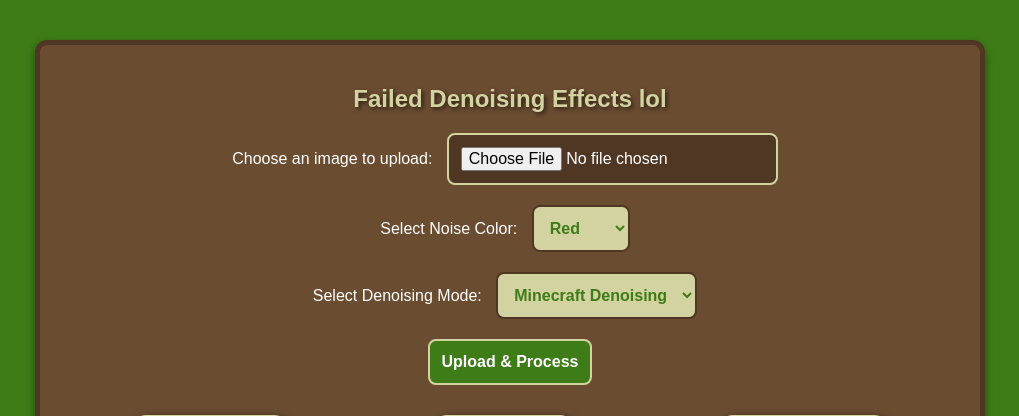
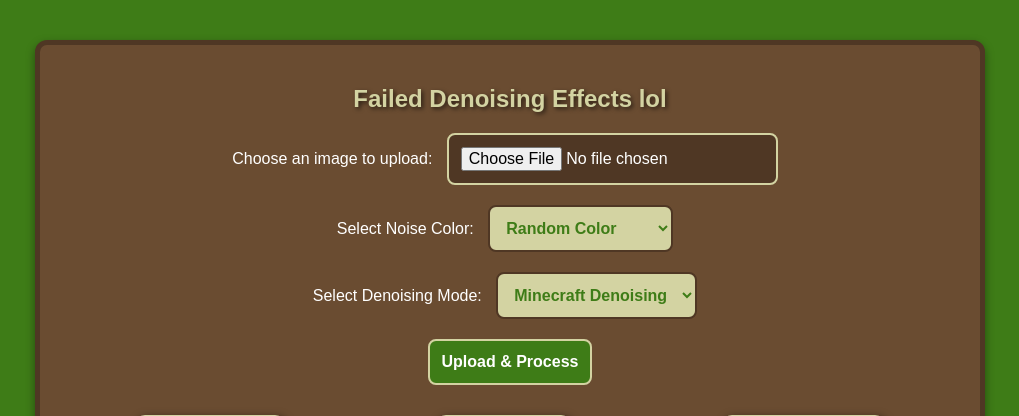
Before and after one commit to txz808/MinecraftDenoising, a Flask app: page / in a window 1280 px wide. Shown: the top 416 px of the page, without its empty margins (130-1149 px from the left). Run offline with Flask 3, Linux system fonts and the light colour scheme.

Commit message:
Added random colour selection and more colours in dropdown

```diff
--- a/templates/index.html
+++ b/templates/index.html
@@ -6,6 +6,18 @@
     <title>Image Noise Processing</title>
     <link rel="stylesheet" href="{{ url_for('static', filename='styles.css') }}">
     <script src="https://ajax.googleapis.com/ajax/libs/jquery/3.5.1/jquery.min.js"></script>
+    <style>
+        .color-options {
+            display: flex;
+            flex-wrap: wrap;
+            max-width: 300px; /* Adjust as needed */
+        }
+        .color-option {
+            width: 33%; /* Adjust for number of columns */
+            padding: 2px;
+            box-sizing: border-box;
+        }
+    </style>
 </head>
 <body>
     <div class="container">
@@ -16,14 +28,70 @@
             <br>
             <label>Select Noise Color:</label>
             <select id="colorSelect" name="color" title="Select a noise color">
-                <option value="red">Red</option>
-                <option value="green">Green</option>
-                <option value="blue">Blue</option>
-                <option value="purple">Purple</option>
-                <option value="yellow">Yellow</option>
-                <option value="cyan">Cyan</option>
-                <option value="white">White</option>
-                <option value="black">Black</option>
+                <option value="random">Random Color</option>
+                <optgroup label="Colors">
+                <div class="color-options">
+                    <option value="red" class="color-option">Red</option>
+                    <option value="green" class="color-option">Green</option>
+                    <option value="blue" class="color-option">Blue</option>
+                    <option value="purple" class="color-option">Purple</option>
+                    <option value="yellow" class="color-option">Yellow</option>
+                    <option value="cyan" class="color-option">Cyan</option>
+                    <option value="white" class="color-option">White</option>
+                    <option value="black" class="color-option">Black</option>
+                    <option value="pink" class="color-option">Pink</option>
+                    <option value="orange" class="color-option">Orange</option>
+                    <option value="brown" class="color-option">Brown</option>
+                    <option value="gray" class="color-option">Gray</option>
+                    <option value="light_blue" class="color-option">Light Blue</option>
+                    <option value="lime" class="color-option">Lime</option>
+                    <option value="magenta" class="color-option">Magenta</option>
+                    <option value="olive" class="color-option">Olive</option>
+                    <option value="teal" class="color-option">Teal</option>
+                    <option value="navy" class="color-option">Navy</option>
+                    <option value="maroon" class="color-option">Maroon</option>
+                    <option value="silver" class="color-option">Silver</option>
+                    <option value="gold" class="color-option">Gold</option>
+                    <option value="sky_blue" class="color-option">Sky Blue</option>
+                    <option value="violet" class="color-option">Violet</option>
+                    <option value="indigo" class="color-option">Indigo</option>
+                    <option value="turquoise" class="color-option">Turquoise</option>
+                    <option value="tan" class="color-option">Tan</option>
+                    <option value="beige" class="color-option">Beige</option>
+                    <option value="salmon" class="color-option">Salmon</option>
+                    <option value="peach" class="color-option">Peach</option>
+                    <option value="lavender" class="color-option">Lavender</option>
+                    <option value="coral" class="color-option">Coral</option>
+                    <option value="khaki" class="color-option">Khaki</option>
+                    <option value="mauve" class="color-option">Mauve</option>
+                    <option value="crimson" class="color-option">Crimson</option>
+                    <option value="mint" class="color-option">Mint</option>
+                    <option value="apricot" class="color-option">Apricot</option>
+                    <option value="navajo_white" class="color-option">Navajo White</option>
+                    <option value="old_lace" class="color-option">Old Lace</option>
+                    <option value="pale_goldenrod" class="color-option">Pale Goldenrod</option>
+                    <option value="pale_green" class="color-option">Pale Green</option>
+                    <option value="pale_turquoise" class="color-option">Pale Turquoise</option>
+                    <option value="papaya_whip" class="color-option">Papaya Whip</option>
+                    <option value="peach_puff" class="color-option">Peach Puff</option>
+                    <option value="peru" class="color-option">Peru</option>
+                    <option value="plum" class="color-option">Plum</option>
+                    <option value="powder_blue" class="color-option">Powder Blue</option>
+                    <option value="rosy_brown" class="color-option">Rosy Brown</option>
+                    <option value="saddle_brown" class="color-option">Saddle Brown</option>
+                    <option value="sandy_brown" class="color-option">Sandy Brown</option>
+                    <option value="sea_green" class="color-option">Sea Green</option>
+                    <option value="seashell" class="color-option">Seashell</option>
+                    <option value="sienna" class="color-option">Sienna</option>
+                    <option value="sky_blue" class="color-option">Sky Blue</option>
+                    <option value="slate_blue" class="color-option">Slate Blue</option>
+                    <option value="slate_gray" class="color-option">Slate Gray</option>
+                    <option value="snow" class="color-option">Snow</option>
+                    <option value="spring_green" class="color-option">Spring Green</option>
+                    <option value="steel_blue" class="color-option">Steel Blue</option>
+                    <option value="tan" class="color-option">Tan</option>
+                </div>
+                </optgroup>
             </select>
             <br>
             <label>Select Denoising Mode:</label>
```
